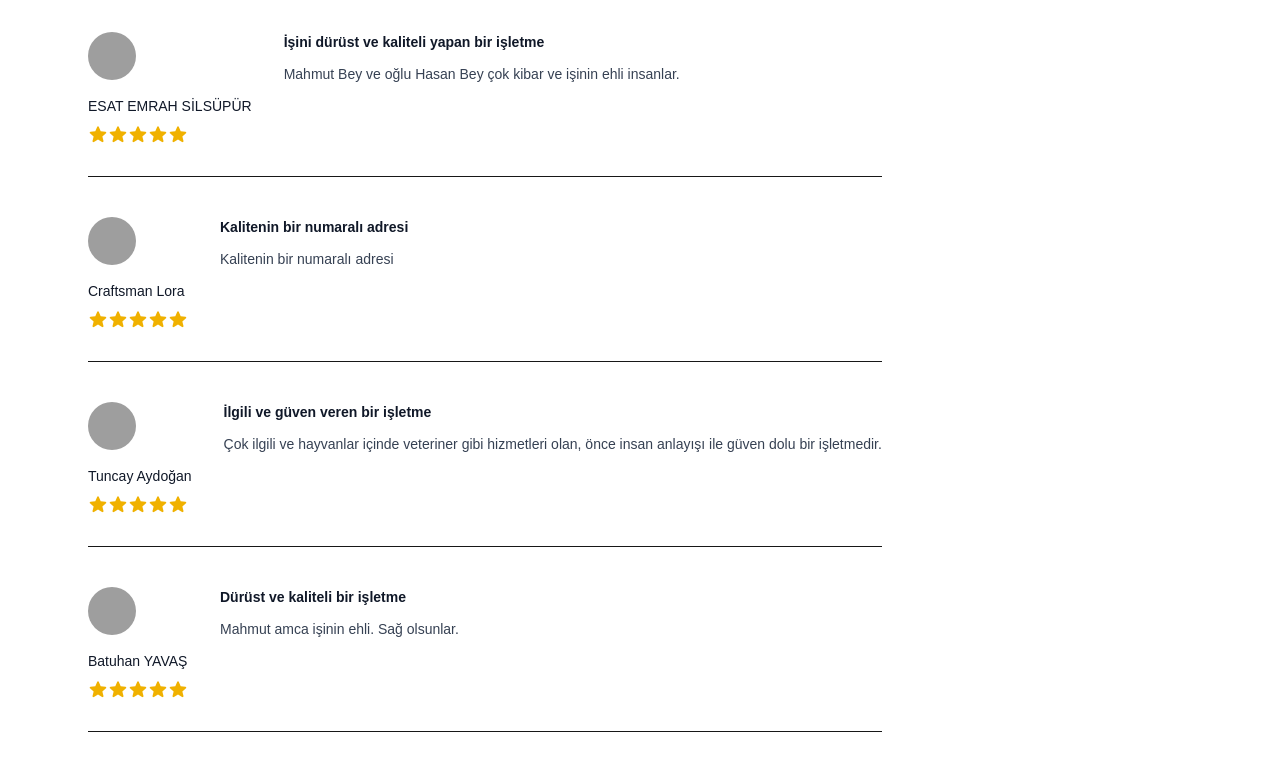
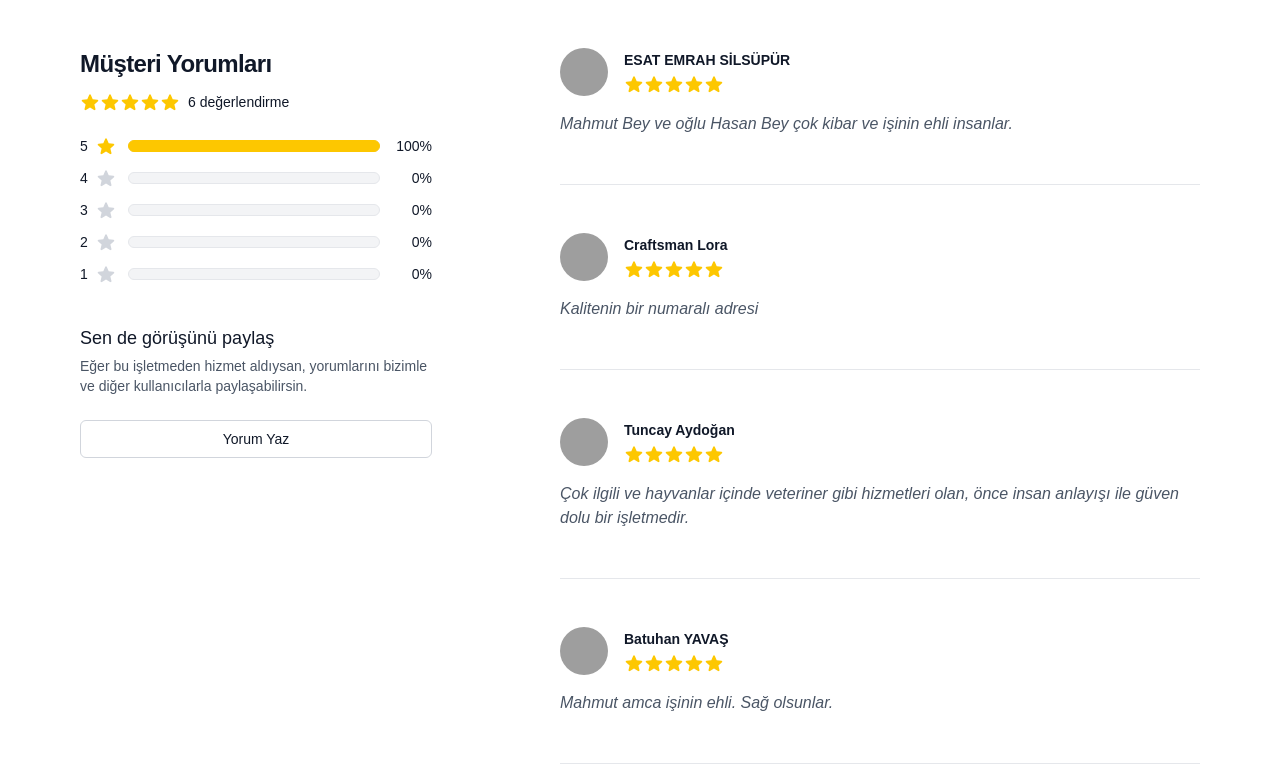
Before and after one commit to omer0697/tufanlar-besicilik, a Next.js app: page / in a window 1280 px wide. Shown: the part 2700-3470 px from the top of the page. Built offline with nearby package versions, Linux system fonts and the light colour scheme; grey boxes are pictures that could not be loaded.

Commit message:
Completed website

```diff
--- a/app/components/Comments.jsx
+++ b/app/components/Comments.jsx
@@ -1,124 +1,191 @@
 import { StarIcon } from '@heroicons/react/20/solid'
 
-const reviews = [
+const reviews = {
+  average: 5,
+  totalCount: 6,
+  counts: [
+    { rating: 5, count: 6 },
+    { rating: 4, count: 0 },
+    { rating: 3, count: 0 },
+    { rating: 2, count: 0 },
+    { rating: 1, count: 0 },
+  ],
+  featured: [
     {
       id: 1,
-    title: 'İşini dürüst ve kaliteli yapan bir işletme',
       rating: 5,
       content: `
         <p>Mahmut Bey ve oğlu Hasan Bey çok kibar ve işinin ehli insanlar.</p>
       `,
       author: 'ESAT EMRAH SİLSÜPÜR',
-    avatarSrc:
-      'https://ui-avatars.com/api/?name=ESAT+EMRAH+SİLSÜPÜR',
+      avatarSrc: 'https://ui-avatars.com/api/?name=ESAT+EMRAH+SİLSÜPÜR',
     },
     {
       id: 2,
-    title: 'Kalitenin bir numaralı adresi',
       rating: 5,
       content: `
         <p>Kalitenin bir numaralı adresi</p>
       `,
       author: 'Craftsman Lora',
-    avatarSrc:
-      'https://ui-avatars.com/api/?name=Craftsman+Lora',
+      avatarSrc: 'https://ui-avatars.com/api/?name=Craftsman+Lora',
     },
     {
       id: 3,
-    title: 'İlgili ve güven veren bir işletme',
       rating: 5,
       content: `
         <p>Çok ilgili ve hayvanlar içinde veteriner gibi hizmetleri olan, önce insan anlayışı ile güven dolu bir işletmedir.</p>
       `,
       author: 'Tuncay Aydoğan',
-    avatarSrc:
-      'https://ui-avatars.com/api/?name=Tuncay+Aydoğan',
+      avatarSrc: 'https://ui-avatars.com/api/?name=Tuncay+Aydoğan',
     },
     {
       id: 4,
-    title: 'Dürüst ve kaliteli bir işletme',
       rating: 5,
       content: `
         <p>Mahmut amca işinin ehli. Sağ olsunlar.</p>
       `,
       author: 'Batuhan YAVAŞ',
-    avatarSrc:
-      'https://ui-avatars.com/api/?name=Batuhan+YAVAŞ',
+      avatarSrc: 'https://ui-avatars.com/api/?name=Batuhan+YAVAŞ',
     },
     {
       id: 5,
-    title: 'Güven veren kaliteli iş',
       rating: 5,
       content: `
         <p>Güven veren kaliteli iş yapan bir işletme, tavsiye ederim.</p>
       `,
       author: 'cemil çağrı gülmez',
-    avatarSrc:
-      'https://ui-avatars.com/api/?name=cemil+çağrı+gülmez',
+      avatarSrc: 'https://ui-avatars.com/api/?name=cemil+çağrı+gülmez',
     },
     {
       id: 6,
-    title: 'Kurbanlık için her yıl aynı yer',
       rating: 5,
       content: `
         <p>Kurbanlık için her yıl başka yere gitmem...</p>
       `,
       author: 'Ömer Özden KESKİN',
-    avatarSrc:
-      'https://ui-avatars.com/api/?name=Ömer+Özden+KESKİN',
+      avatarSrc: 'https://ui-avatars.com/api/?name=Ömer+Özden+KESKİN',
     },
-]
+  ],
+}
 
 function classNames(...classes) {
   return classes.filter(Boolean).join(' ')
 }
 
-export default function Comments() {
+export default function Example() {
   return (
-    <div className="bg-white py-10 px-6 sm:px-10">
-      <h2 id="reviews-heading" className="text-2xl font-bold tracking-tight text-gray-900">
-        Müşteri Yorumları
-      </h2>
+    <div className="bg-white">
+      <div className="mx-auto max-w-2xl px-4 py-16 sm:px-6 sm:py-24 lg:grid lg:max-w-7xl lg:grid-cols-12 lg:gap-x-8 lg:px-8 lg:py-32">
+        <div className="lg:col-span-4">
+          <h2 className="text-2xl font-bold tracking-tight text-gray-900">Müşteri Yorumları</h2>
 
-      <div className="mt-10 space-y-10">
-        {reviews.map((review) => (
-          <div key={review.id} className="flex flex-col sm:flex-row border-b pb-8">
-            <div className="order-2 mt-6 sm:ml-8 sm:mt-0">
-              <h3 className="text-sm font-semibold text-gray-900">{review.title}</h3>
-              <p className="sr-only">{review.rating} out of 5 stars</p>
-
-              <div
-                dangerouslySetInnerHTML={{ __html: review.content }}
-                className="mt-3 space-y-3 text-sm text-gray-700"
-              />
-            </div>
-
-            <div className="order-1 flex items-center sm:flex-col sm:items-start">
-              <img
-                alt={review.author}
-                src={review.avatarSrc}
-                className="size-12 rounded-full object-cover"
-              />
-
-              <div className="ml-4 sm:ml-0 sm:mt-4">
-                <p className="text-sm font-medium text-gray-900">{review.author}</p>
-                <div className="mt-2 flex items-center">
+          <div className="mt-3 flex items-center">
+            <div>
+              <div className="flex items-center">
                 {[0, 1, 2, 3, 4].map((rating) => (
                   <StarIcon
                     key={rating}
                     aria-hidden="true"
                     className={classNames(
-                        review.rating > rating ? 'text-yellow-500' : 'text-gray-200',
+                      reviews.average > rating ? 'text-yellow-400' : 'text-gray-300',
                       'size-5 shrink-0'
                     )}
                   />
                 ))}
               </div>
+              <p className="sr-only">{reviews.average} out of 5 stars</p>
+            </div>
+            <p className="ml-2 text-sm text-gray-900">{reviews.totalCount} değerlendirme</p>
+          </div>
+
+          <div className="mt-6">
+            <h3 className="sr-only">Yorum dağılımı</h3>
+
+            <dl className="space-y-3">
+              {reviews.counts.map((count) => (
+                <div key={count.rating} className="flex items-center text-sm">
+                  <dt className="flex flex-1 items-center">
+                    <p className="w-3 font-medium text-gray-900">{count.rating}</p>
+                    <div aria-hidden="true" className="ml-1 flex flex-1 items-center">
+                      <StarIcon
+                        aria-hidden="true"
+                        className={classNames(count.count > 0 ? 'text-yellow-400' : 'text-gray-300', 'size-5 shrink-0')}
+                      />
+                      <div className="relative ml-3 flex-1">
+                        <div className="h-3 rounded-full border border-gray-200 bg-gray-100" />
+                        {count.count > 0 ? (
+                          <div
+                            style={{ width: `calc(${count.count} / ${reviews.totalCount} * 100%)` }}
+                            className="absolute inset-y-0 rounded-full border border-yellow-400 bg-yellow-400"
+                          />
+                        ) : null}
                       </div>
                     </div>
+                  </dt>
+                  <dd className="ml-3 w-10 text-right text-sm tabular-nums text-gray-900">
+                    {Math.round((count.count / reviews.totalCount) * 100)}%
+                  </dd>
+                </div>
+              ))}
+            </dl>
+          </div>
+
+          <div className="mt-10">
+            <h3 className="text-lg font-medium text-gray-900">Sen de görüşünü paylaş</h3>
+            <p className="mt-1 text-sm text-gray-600">
+              Eğer bu işletmeden hizmet aldıysan, yorumlarını bizimle ve diğer kullanıcılarla paylaşabilirsin.
+            </p>
+
+            <a
+              href="#"
+              className="mt-6 inline-flex w-full items-center justify-center rounded-md border border-gray-300 bg-white px-8 py-2 text-sm font-medium text-gray-900 hover:bg-gray-50 sm:w-auto lg:w-full"
+            >
+              Yorum Yaz
+            </a>
+          </div>
+        </div>
+
+        <div className="mt-16 lg:col-span-7 lg:col-start-6 lg:mt-0">
+          <h3 className="sr-only">Son yorumlar</h3>
+
+          <div className="flow-root">
+            <div className="-my-12 divide-y divide-gray-200">
+              {reviews.featured.map((review) => (
+                <div key={review.id} className="py-12">
+                  <div className="flex items-center">
+                    <img
+                      alt={`${review.author}`}
+                      src={review.avatarSrc}
+                      className="size-12 rounded-full"
+                    />
+                    <div className="ml-4">
+                      <h4 className="text-sm font-bold text-gray-900">{review.author}</h4>
+                      <div className="mt-1 flex items-center">
+                        {[0, 1, 2, 3, 4].map((rating) => (
+                          <StarIcon
+                            key={rating}
+                            aria-hidden="true"
+                            className={classNames(
+                              review.rating > rating ? 'text-yellow-400' : 'text-gray-300',
+                              'size-5 shrink-0'
+                            )}
+                          />
+                        ))}
+                      </div>
+                      <p className="sr-only">{review.rating} yıldız</p>
+                    </div>
+                  </div>
+
+                  <div
+                    dangerouslySetInnerHTML={{ __html: review.content }}
+                    className="mt-4 space-y-6 text-base italic text-gray-600"
+                  />
                 </div>
               ))}
             </div>
           </div>
+        </div>
+      </div>
+    </div>
   )
 }
```
Lines whose indentation alone changed are shown as unchanged.
